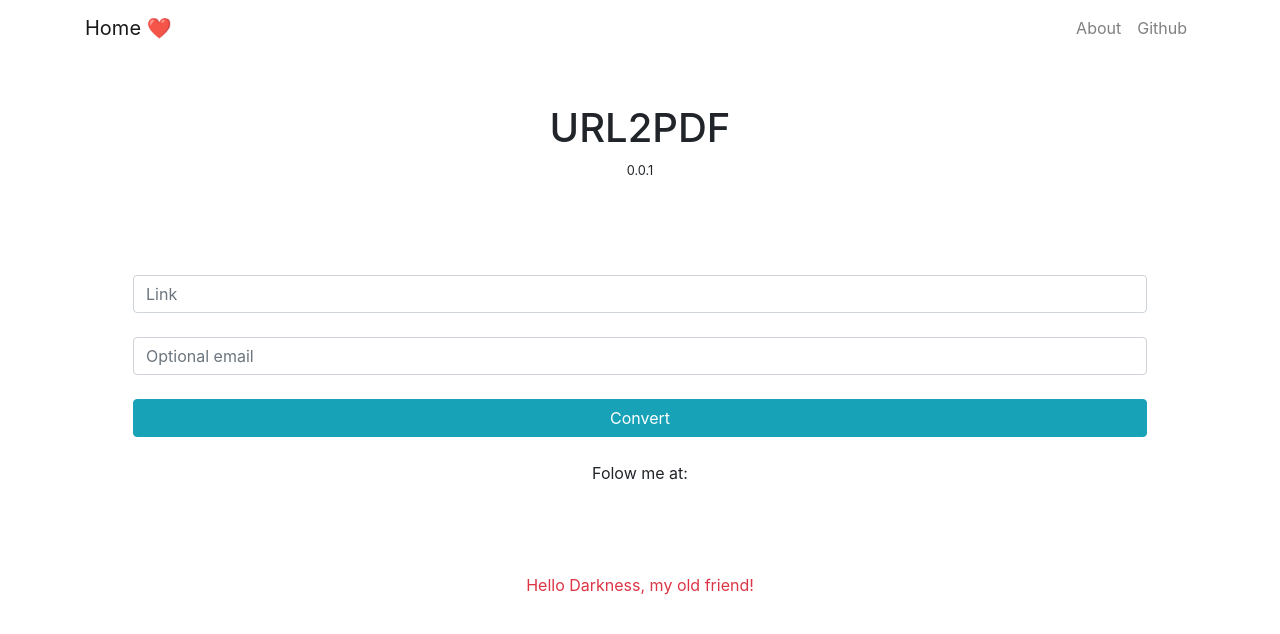
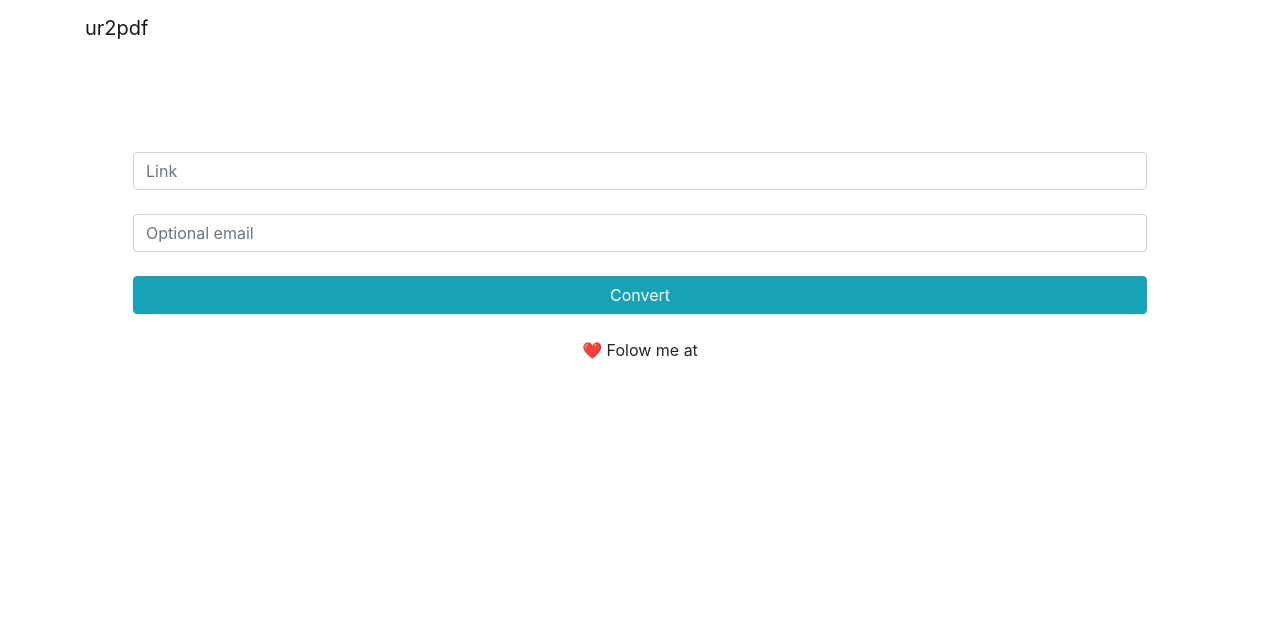
Before and after one commit to andodevel/url2pdf, a website: page ui/index.html in a window 1280 px wide. Drawn offline with Linux system fonts and the light colour scheme.

Commit message:
Make ui work with docker

```diff
--- a/app.js
+++ b/app.js
@@ -109,7 +109,7 @@ const router = new Router();
 // Middlewares
 app.use(cors());
 // TODO: Update favicon
-app.use(favicon(__dirname + '/ui/favicon.ico'));
+app.use(favicon(__dirname + '/favicon.png'));
 app.use(compress({
   filter: function (content_type) {
   	return /text/i.test(content_type)
@@ -117,7 +117,7 @@ app.use(compress({
   threshold: 2048,
   flush: require('zlib').Z_SYNC_FLUSH
 }))
-app.use(serve(__dirname + '/ui', {
+app.use(serve(__dirname + '/ui/', {
   gzip: true
 }));
 
--- a/ui/index.html
+++ b/ui/index.html
@@ -8,7 +8,7 @@
   <meta name="description" content="">
   <meta name="author" content="">
 
-  <title>URL2PDF</title>
+  <title>url2pdf</title>
 
   <!-- Bootstrap core CSS -->
   <link href="vendor/bootstrap-4.0.0-dist/css/bootstrap.min.css" rel="stylesheet" id="bootstrap-css">
@@ -30,21 +30,7 @@
   <!-- Navigation -->
   <nav class="navbar navbar-expand-lg navbar-light static-top">
     <div class="container">
-      <a class="navbar-brand" href="#">Home ❤️</a>
-      <button class="navbar-toggler" type="button" data-toggle="collapse" data-target="#navbarResponsive"
-        aria-controls="navbarResponsive" aria-expanded="false" aria-label="Toggle navigation">
-        <span class="navbar-toggler-icon"></span>
-      </button>
-      <div class="collapse navbar-collapse" id="navbarResponsive">
-        <ul class="navbar-nav ml-auto">
-          <li class="nav-item">
-            <a class="nav-link" href="#">About</a>
-          </li>
-          <li class="nav-item">
-            <a class="nav-link" href="#">Github</a>
-          </li>
-        </ul>
-      </div>
+      <a class="navbar-brand" href="#">ur2pdf</a>
     </div>
   </nav>
 
@@ -52,23 +38,19 @@
   <div class="container">
     <div class="row">
       <div class="col-lg-12 text-center">
-        <h1 class="mt-5">URL2PDF</h1>
-        <h6><small>0.0.1</small></h6>
         <div class="qr-container h-100">
           <div class="h-200 justify-content-center align-items-center">
             <div class="form-container">
               <!-- TODO: validate form -->
-              <form class="text-center p-5" action="api/v1/pdf">
+              <form class="text-center p-5" method="GET" action="api/v1/pdf">
                 <input type="text" id="url" name="url" class="form-control mb-4" placeholder="Link" autocomplete="off">
                 <input type="text" id="email" name="email" class="form-control mb-4" placeholder="Optional email">
                 <button class="btn btn-info btn-block my-4" type="submit">Convert</button>
-                <p>Folow me at:</p>
+                <p>❤️ Folow me at</p>
                 <a href="#" class="mx-2" role="button"><i class="fab fa-facebook-f light-blue-text"></i></a>
                 <a href="#" class="mx-2" role="button"><i class="fab fa-github light-blue-text"></i></a>
+                <a href="#" class="mx-2" role="button"><i class="fab fa-github light-blue-text"></i></a>
               </form>
-            </div>
-            <div class="col">
-              <div><span class="text-danger">Hello Darkness, my old friend!</span></div>
             </div>
           </div>
         </div>
```
Also changed, not shown: favicon.png (added), ui/favicon.ico (deleted), 3 other files.
